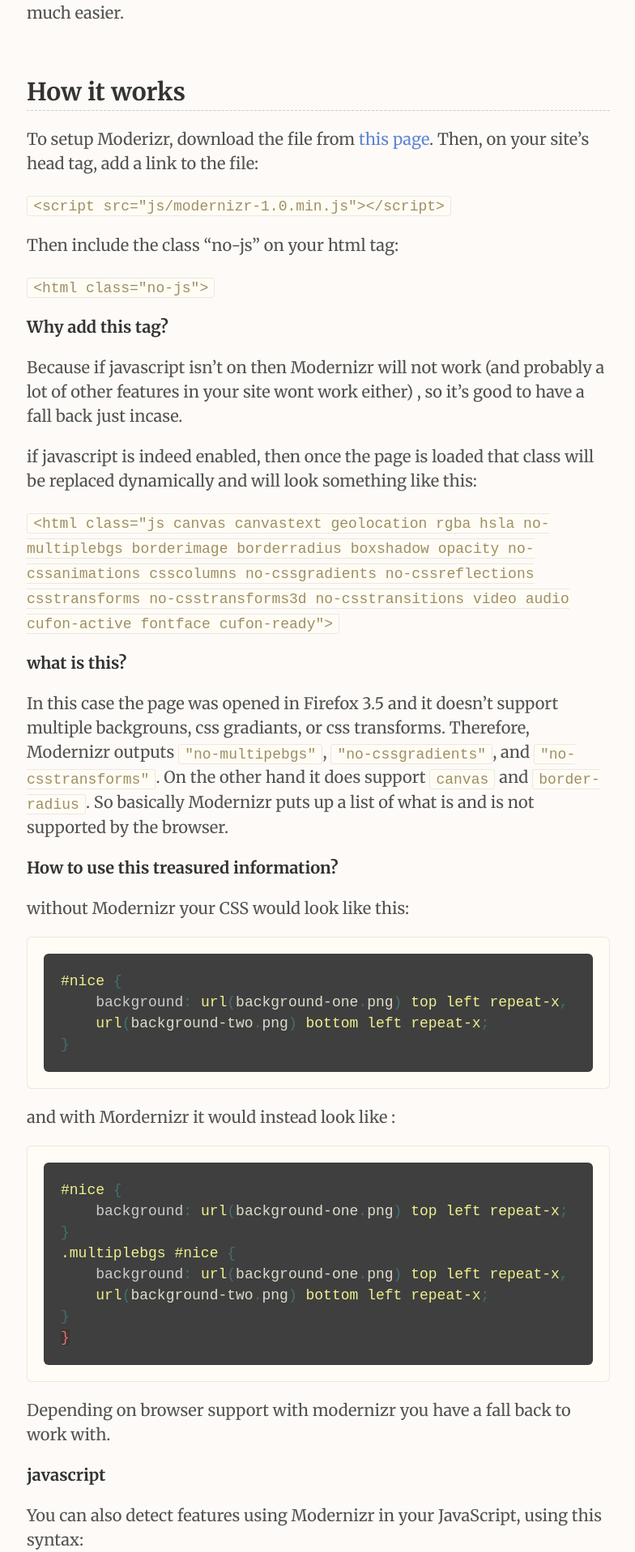
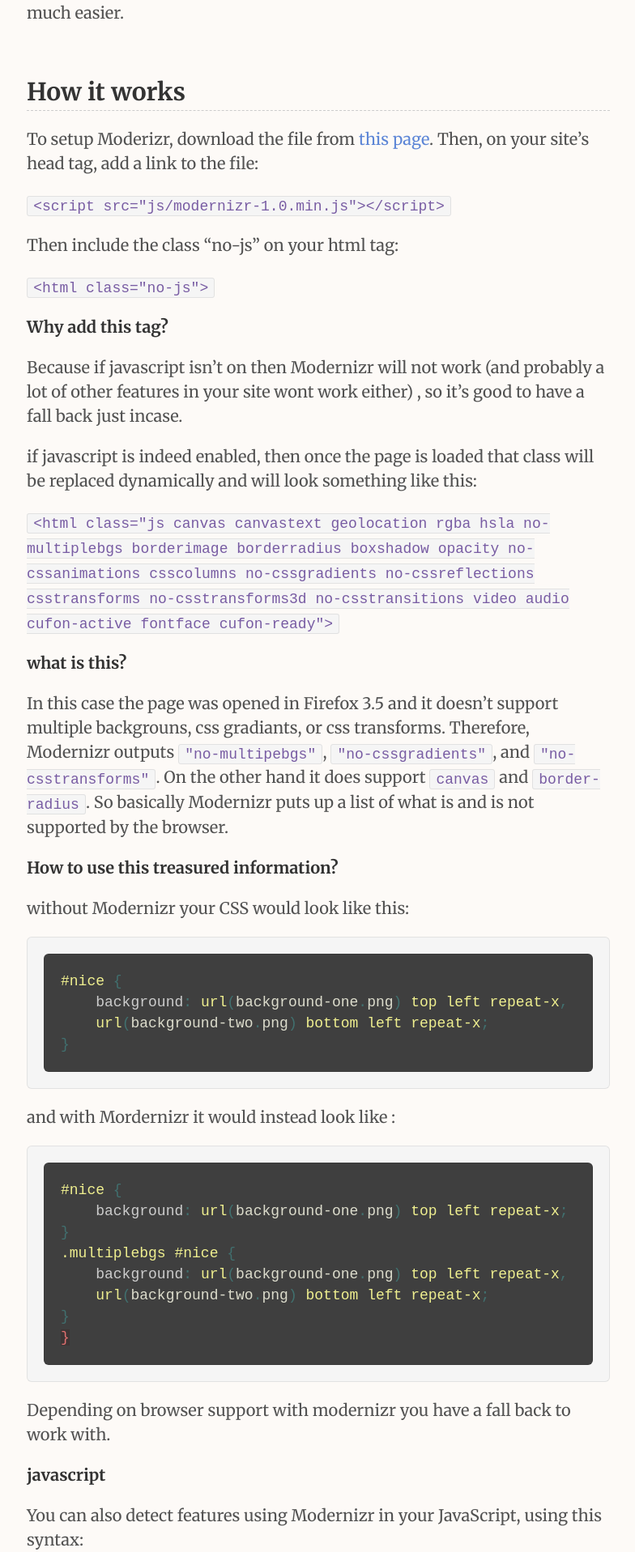
Before and after one commit to ArielSaldana/arielsaldana.github.io, a Jekyll site: the page built from _posts/2015-03-21-Modernizr-and-web-development.md, in a window 1280 px wide. Shown: the part 845-2762 px from the top of the page at 81% size, without its empty margins (247-1031 px from the left). Built offline with Jekyll 4.4.1, drawn with Linux system fonts in a browser that asks for light colours; Markdown is read by kramdown in place of the engine named in the settings; comment, search, counter and statistics services are not loaded.

Commit message:
Update code.scss

```diff
--- a/_sass/code.scss
+++ b/_sass/code.scss
@@ -3,14 +3,17 @@
 code {
     font-size: .9em;
     padding: .1em .4em;
-    color: hsl(44, 25%, 50%);
+    //color: hsl(44, 25%, 50%);
+    // 264° 28% 50%
+    color: hsl(264, 28%, 50%);
     border-radius: 3px;
 }
 
 code,
 .highlight {
     border: 1px solid hsla(0, 0%, 0%, 0.08);
-    background-color: hsl(44, 100%, 98%);
+    //background-color: hsl(44, 100%, 98%)
+    background-color: hsl(0,0%,96%);
 }
 
 .highlight {
```
